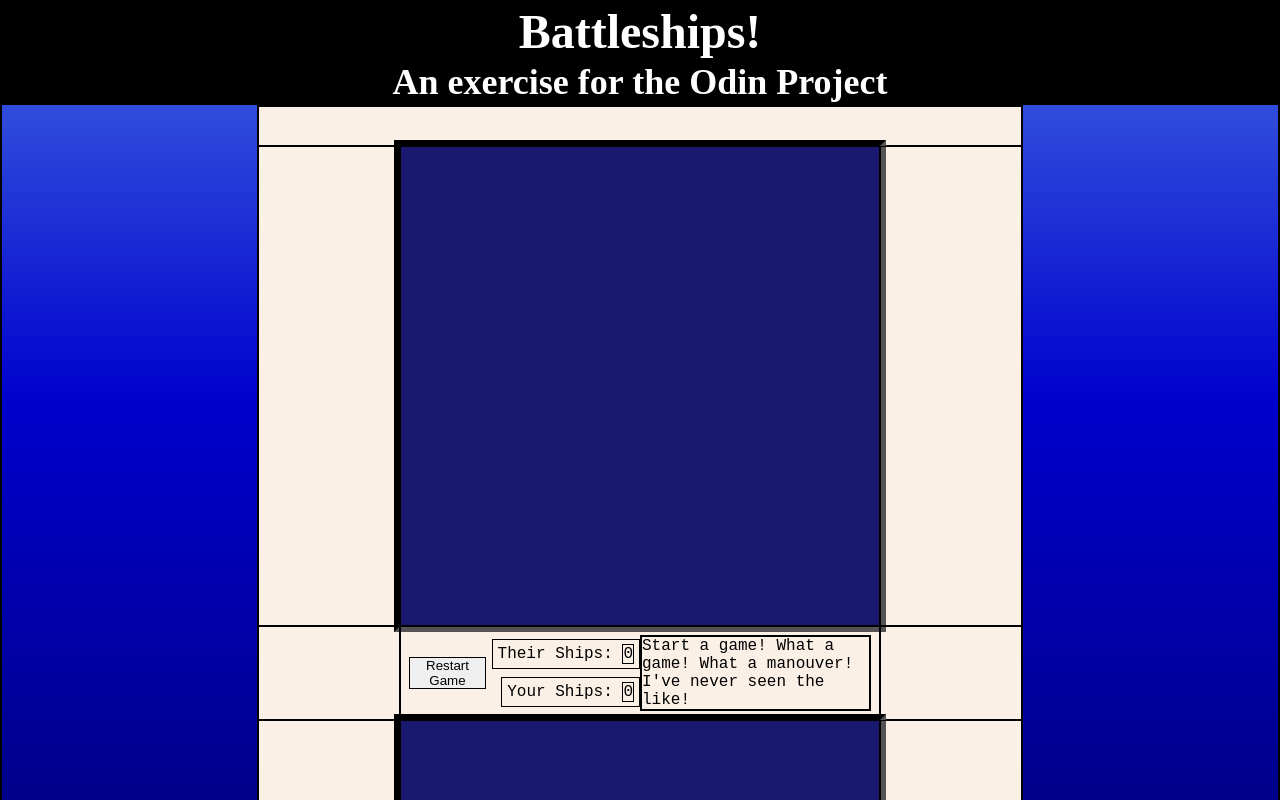
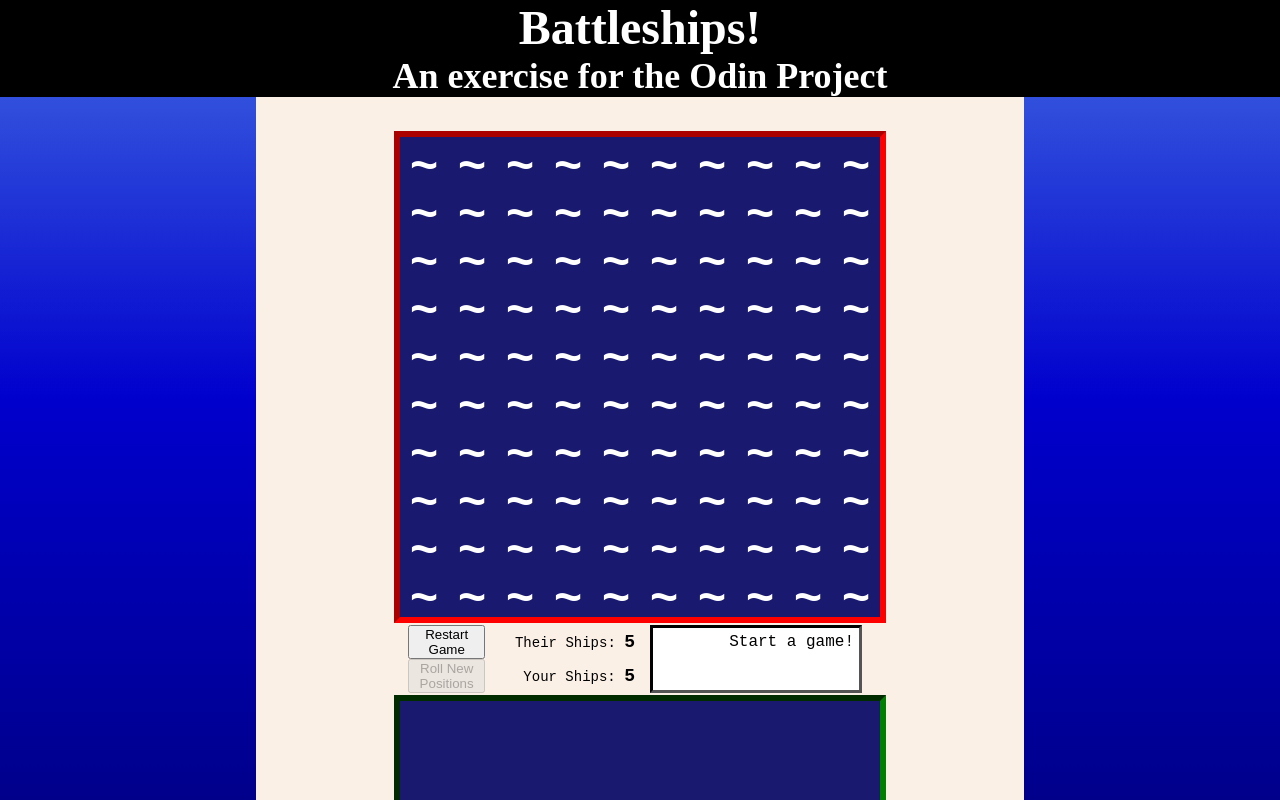
Before and after one commit to MichealMcErlean/odin-battleship, a website built with webpack: page src/template.html in a window 1280 px wide. Both pictures are taken after a click on the button "Restart Game". Shown: the top 800 px of the page. Built offline with nearby package versions, Linux system fonts and the light colour scheme.

Commit message:
Started implementing game-start operations
EventListener on resetButton triggers StartGame()
StartGame() calls from DM buildComputerBoard(), placeComputerShips(),
Then calls placePlayerShips() first so that buildPlayerBoard() will have all necessary data

```diff
--- /dev/null
+++ b/src/dom.js
@@ -0,0 +1,64 @@
+import {Ship, GameBoard, Player} from './ship.js'
+
+const computerBoard = document.querySelector('.computer-board');
+const playerBoard = document.querySelector('.player-board');
+
+const msg = document.querySelector('p .msg');
+const numTheirs = document.querySelector('.num-theirs');
+const numYours = document.querySelector('.num-yours');
+
+export function buildComputerBoard(player) {
+  computerBoard.textContent = '';
+  for (let i = 0; i < player.board.size; i++ ) {
+    let newRow = document.createElement('div');
+    newRow.classList.add('comp-row-div');
+    for (let j = 0; j < player.board.size; j++) {
+      let newCol = document.createElement('div');
+      newCol.classList.add('comp-col-div');
+      let newBtn = document.createElement('button');
+      newBtn.classList.add('comp-cell-btn');
+      newBtn.textContent = '~';
+      newBtn.dataset.cell = `[${i},${j}]`;
+      newCol.appendChild(newBtn);
+      newRow.appendChild(newCol);
+    }
+  computerBoard.appendChild(newRow);
+  }
+
+}
+
+export function placeComputerShips(player) {
+  let newShips = [
+    new Ship(2, 0, false, [], 'Destroyer'),
+    new Ship(3, 0, false, [], "Cruiser"),
+    new Ship(3, 0, false, [], 'Submarine'),
+    new Ship(4, 0, false, [], 'Battleship'),
+    new Ship(5, 0, false, [], 'Carrier')
+  ];
+  newShips.forEach(ship => {
+    let shipPlaced = false;
+    while (shipPlaced == false) {
+      let newLoc = player.board.generateRandomShipPlace(ship);
+      shipPlaced = player.board.placeShip(ship, newLoc);
+    }
+  })
+  numTheirs.textContent = 5;
+}
+
+export function placePlayerShips(player) {
+  let newShips = [
+    new Ship(2, 0, false, [], 'Destroyer'),
+    new Ship(3, 0, false, [], "Cruiser"),
+    new Ship(3, 0, false, [], 'Submarine'),
+    new Ship(4, 0, false, [], 'Battleship'),
+    new Ship(5, 0, false, [], 'Carrier')
+  ];
+  newShips.forEach(ship => {
+    let shipPlaced = false;
+    while (shipPlaced == false) {
+      let newLoc = player.board.generateRandomShipPlace(ship);
+      shipPlaced = player.board.placeShip(ship, newLoc);
+    }
+  })
+  numYours.textContent = 5;
+}
--- a/src/index.js
+++ b/src/index.js
@@ -1,4 +1,33 @@
 import "./styles.css"
 import { greeting } from "./greeting.js";
+import {Ship, GameBoard, Player} from './ship.js'
+import * as DM from './dom.js';
+console.log(greeting);
 
-console.log(greeting);
+
+
+function screenManager() {
+
+  let human;
+  let computer;
+
+  const resetButton = document.querySelector('.btn-restart');
+  const regenButton = document.querySelector('.btn-regen');
+
+  regenButton.disabled = true;
+
+  function startGame() {
+    human = new Player('human');
+    computer = new Player('computer');
+    DM.buildComputerBoard(computer);
+    DM.placeComputerShips(computer);
+    DM.placePlayerShips(human);
+
+  }
+
+  resetButton.addEventListener('click', () => {
+    startGame();
+  })
+}
+
+screenManager();
--- a/src/styles.css
+++ b/src/styles.css
@@ -2,7 +2,6 @@
   margin: 0;
   padding: 0;
   box-sizing: border-box;
-  border: 1px solid black;
 }
 
 :root {
@@ -37,17 +36,43 @@ main {
 .player-board {
   aspect-ratio: 1 / 1;
   background-color: midnightblue;
-  outline: 6px inset black;
+
 
 }
 
 .computer-board {
   grid-area: comp;
   align-self: self-end;
+  outline: 6px inset red;
+}
+
+.comp-row-div {
+  display: grid;
+  grid-template-columns: repeat(10, 1fr);
+}
+
+.comp-col-div {
+  aspect-ratio: 1 / 1;
+}
+
+.comp-cell-btn {
+  height: 100%;
+  width: 100%;
+  border: none;
+  font-weight: 900;
+  font-size: 4.8rem;
+  color: white;
+  background-color: midnightblue;
+  transition: 0.4s;
+}
+
+.comp-cell-btn:active {
+  background-color: red;
 }
 
 .player-board {
   grid-area: hum;
+  outline: 6px inset green;
 }
 
 .buffer-top {
@@ -71,8 +96,8 @@ main {
   font-size: 1.6rem;
   display: grid;
   grid-template-areas:
-      "btn theirs msg"
-      "btn yours msg";
+      "btns theirs msg"
+      "btnr yours msg";
   grid-template-rows: 1fr 1fr;
   grid-template-columns: 1fr 2fr 3fr;
   align-items:center;
@@ -80,29 +105,46 @@ main {
 }
 
 .btn-restart {
-  grid-area: btn;
+  grid-area: btns;
+}
+
+.btn-regen {
+  grid-area: btnr;
 }
 
 .p-theirs {
   grid-area: theirs;
   justify-self: right;
   padding: 5px;
+  font-size: 1.4rem;
 }
 
 .p-yours {
   grid-area: yours;
   justify-self: right;
   padding: 5px;
+  font-size: 1.4rem;
+}
+
+.num-theirs,
+.num-yours {
+  font-size: 1.8rem;
+  font-weight: bold;
 }
 
 .d-msg {
+  margin: 10px;
   grid-area: msg;
   height: 100%;
+  background-color: white;
+  border: 3px inset black;
 }
 
-p .msg {
+p.msg {
   height: 100%;
+  justify-self: right;
   align-self: center;
+  padding: 5px;
 }
 
 .mid2 {
--- a/src/template.html
+++ b/src/template.html
@@ -19,10 +19,11 @@
     <div class="mid1"> </div>
     <div class="midP">
       <button type="button" class="btn-restart">Restart Game</button>
+      <button type="button" class="btn-regen">Roll New Positions</button>
       <p class="p-theirs">Their Ships: <span class="num-theirs">0</span></p>
       <p class="p-yours">Your Ships: <span class="num-yours">0</span></p>
       <div class="d-msg">
-        <p class="msg">Start a game! What a game! What a manouver! I've never seen the like!</p>
+        <p class="msg">Start a game!</p>
       </div>
     </div>
     <div class="mid2"> </div>
```
